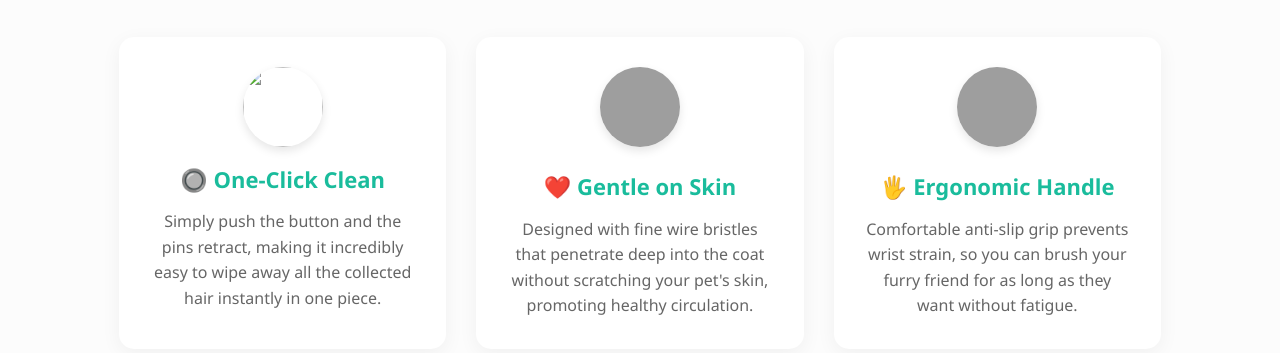
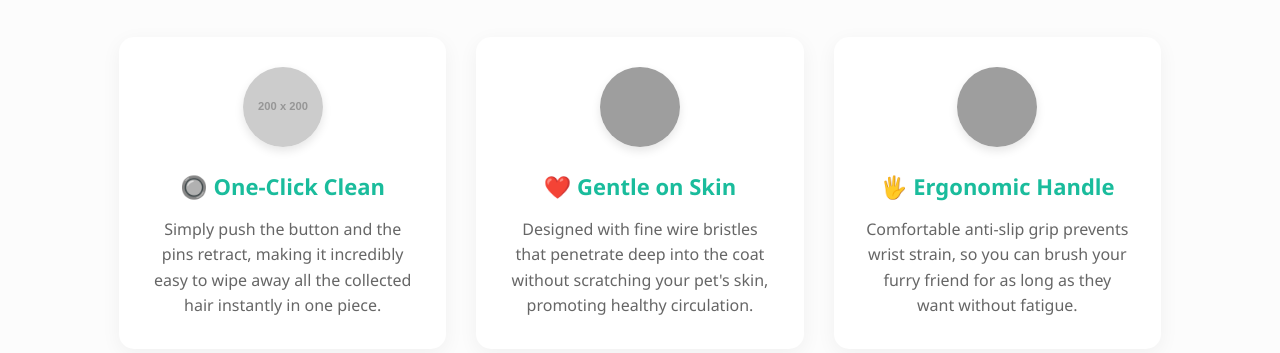
Before and after one commit to itsakjahid/pawglow-store, a plain HTML site: page index.html in a window 1280 px wide. Shown: the part 705-1058 px from the top of the page. Drawn offline with Linux system fonts and the light colour scheme; grey boxes are pictures that could not be loaded; placeholder pictures from the web are drawn by us.

Commit message:
Update index.html

```diff
--- a/index.html
+++ b/index.html
@@ -64,9 +64,10 @@
 
     <section class="features">
         <div class="feature-card">
-            <img src="[https://images.unsplash.com/photo-1537151608805-ea10bf144674?ixlib=rb-4.0.3&auto=format&fit=crop&w=200&q=80](https://images.unsplash.com/photo-1537151608805-ea10bf144674?ixlib=rb-4.0.3&auto=format&fit=crop&w=200&q=80)">
+            <!-- 100% Working Static Image -->
+            <img src="https://placehold.co/200x200/1abc9c/ffffff?text=Clean" alt="Clean">
             <h3>🔘 One-Click Clean</h3>
-            <p> Simply push the button and the pins retract, making it incredibly easy to wipe away all the collected hair instantly in one piece.</p>
+            <p>Simply push the button and the pins retract, making it incredibly easy to wipe away all the collected hair instantly in one piece.</p>
         </div>
         <div class="feature-card">
             <img src="https://images.unsplash.com/photo-1583337130417-3346a1be7dee?ixlib=rb-4.0.3&auto=format&fit=crop&w=200&q=80" alt="Gentle">
```
